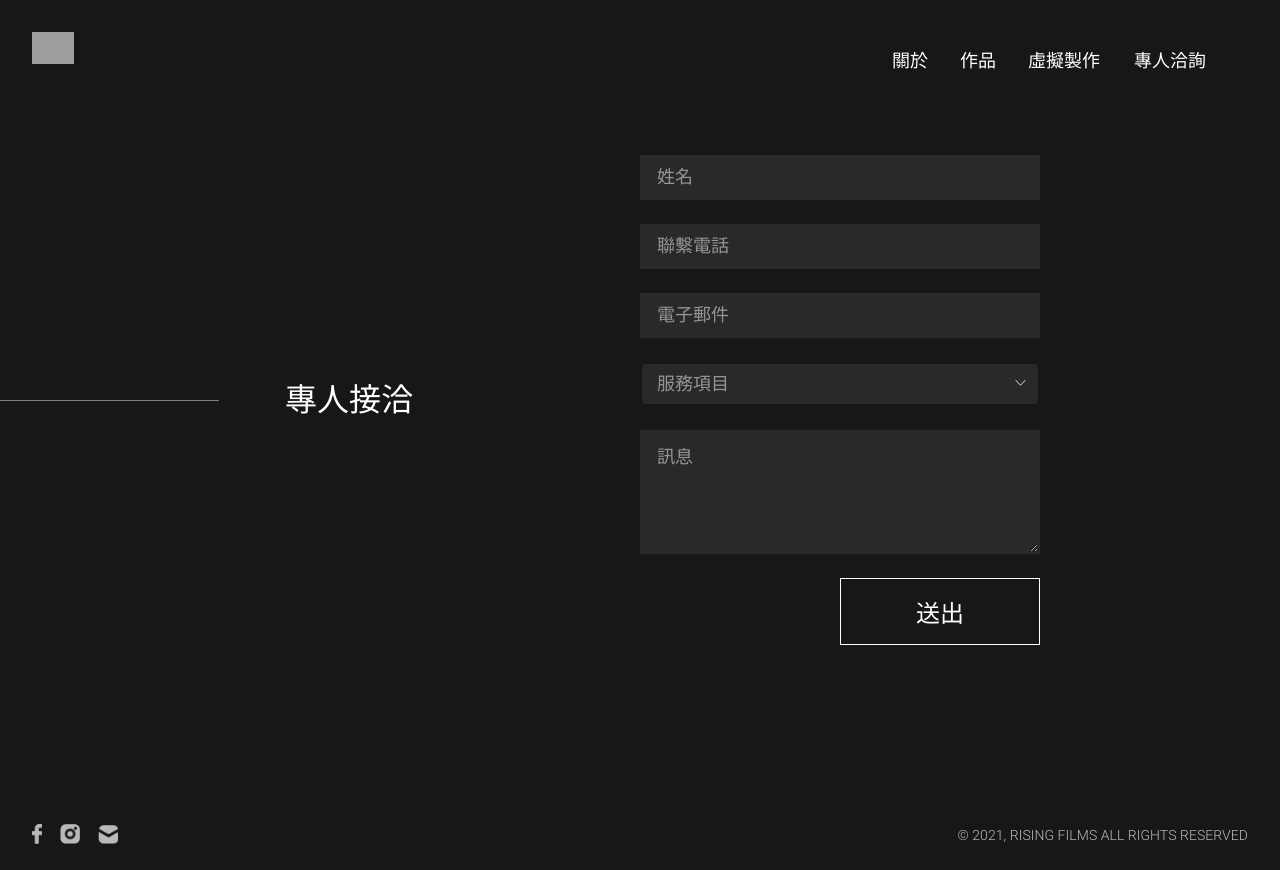
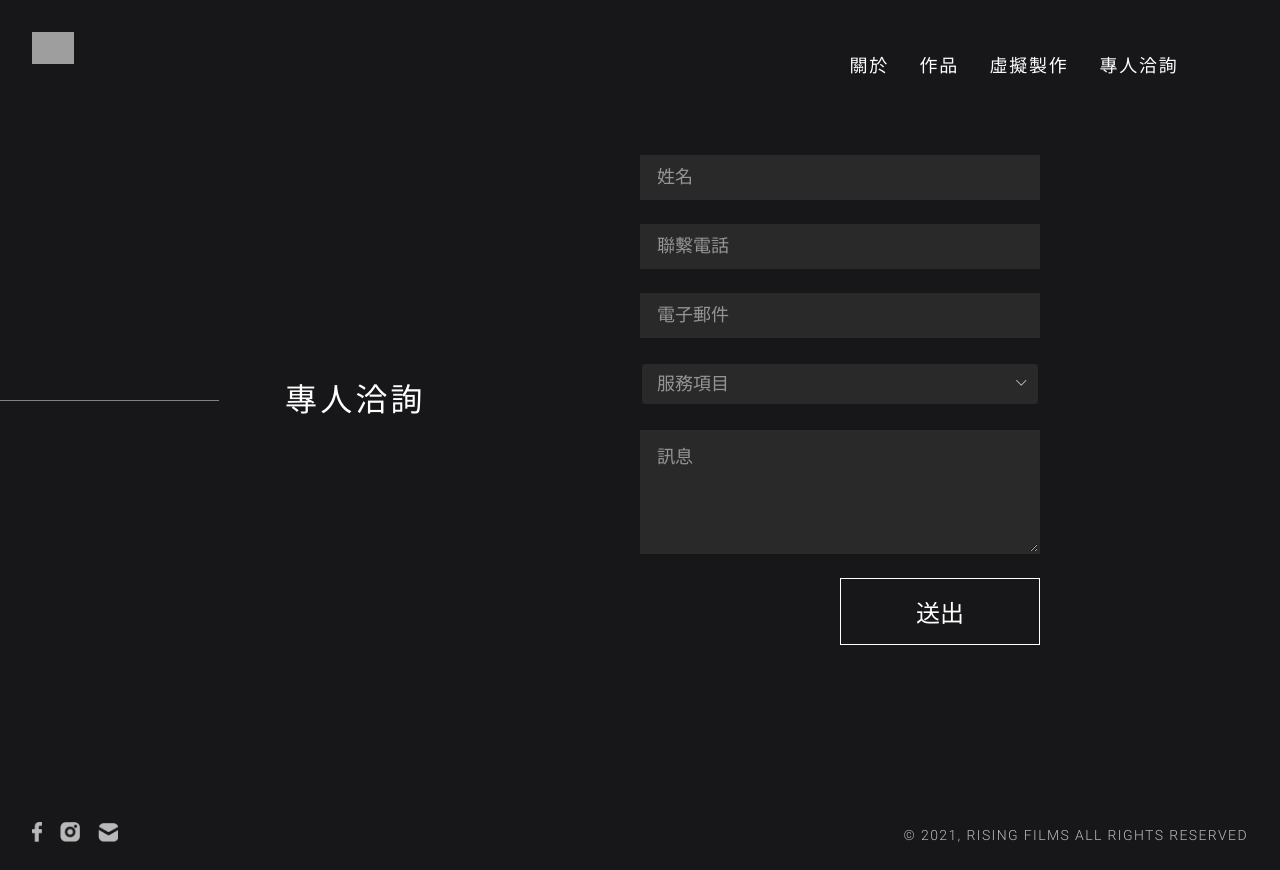
Before and after one commit to FrankYeah/risingFilmChDevelop, a Nuxt app: page /contact in a window 1280 px wide. Built offline with nearby package versions, Linux system fonts and the light colour scheme; grey boxes are pictures that could not be loaded; a web font is replaced by a local one.

Commit message:
fix second

```diff
--- a/components/bottom-bar.vue
+++ b/components/bottom-bar.vue
@@ -98,7 +98,6 @@ export default {
 
   &-copyright {
     width: 164px;
-    line-height: 1.2;
     text-align: right;
   }
 }
--- a/components/loading-cover.vue
+++ b/components/loading-cover.vue
@@ -59,6 +59,7 @@ export default {
     & div:first-child {
       font-size: 24px;
       font-weight: 900;
+      letter-spacing: 0.1em;
       opacity: 0;
     }
 
--- a/components/top-bar.vue
+++ b/components/top-bar.vue
@@ -323,20 +323,20 @@ export default {
     }
 
     &-href1 {
-      width: 38px;
+      width: 40px;
     }
 
     &-href2 {
       position: relative;
-      width: 38px;
+      width: 40px;
     }
 
     &-href4 {
-      width: 76px;
+      width: 80px;
     }
 
     &-href5 {
-      width: 76px;
+      width: 80px;
     }
 
     &-line {
@@ -387,7 +387,7 @@ export default {
     }
 
     &-language {
-      margin: 20px 0px 0px 30px;
+      margin: 20px 0px 0px 50px;
       padding: 0px 0px 8px;
     }
 
@@ -497,19 +497,19 @@ export default {
     }
 
     &-href1 {
-      width: 50px;
+      width: 54px;
     }
 
     &-href2 {
-      width: 50px;
+      width: 54px;
     }
 
     &-href4 {
-      width: 100px;
+      width: 108px;
     }
 
     &-href5 {
-      width: 100px;
+      width: 108px;
     }
 
     &-animate1 {
--- a/layouts/default.vue
+++ b/layouts/default.vue
@@ -71,7 +71,8 @@ time, mark, audio, video {
 	border: 0;
 	font-size: 100%;
 	font: inherit;
-  letter-spacing: 0.05px;
+  line-height: 1.5;
+  letter-spacing: 0.1em;
 	vertical-align: baseline;
   scroll-behavior: smooth;
 }
@@ -102,7 +103,6 @@ table {
 }
 
 body {
-  line-height: 1;
   margin: 0px;
   padding: 0px;
   font-family: 'NotoSansTC', 'Roboto', 'Noto Sans TC', 'Noto Sans SC' ,sans-serif;
--- a/pages/about.vue
+++ b/pages/about.vue
@@ -28,7 +28,7 @@
 
     <boxWidth>
       <div class="about-member-box">
-        <div>團隊成員</div>
+        <div>專業團隊</div>
         <div>集結業界開發/製作/行銷專家，打造一條龍產製商業模式</div>
       </div>
       <div class="about-intro">
@@ -128,7 +128,6 @@ export default {
 
 .about {
   padding-bottom: 60px;
-  line-height: 1.3;
 
   &-desktop {
     display: block;
@@ -153,6 +152,7 @@ export default {
     max-width: 1000px;
     width: 100%;
     margin-top: 57px;
+    padding: 0px 27px;
     text-align: center;
   }
 
@@ -171,14 +171,12 @@ export default {
   &-post-text1 {
     width: 70%;
     margin-top: 39px;
-    line-height: 1.5;
     font-size: 14px;
     opacity: 0.7;
   }
 
   &-post-text2 {
     margin-top: 20px;
-    line-height: 1.5;
     font-size: 14px;
     opacity: 0.7;
   }
@@ -190,13 +188,14 @@ export default {
   &-banner {
     max-width: 1000px;
     width: 100%;
+    padding: 0px 27px;
     margin-top: 80px;
     text-align: center;
   }
 
   &-member-box {
     display: flex;
-    align-items: flex-end;
+    align-items: center;
     margin-top: 112px;
 
     & div:first-child {
@@ -262,6 +261,7 @@ export default {
 
   &-partner {
     width: 195px;
+    height: 100%;
   }
 
   &-popup {
@@ -291,8 +291,7 @@ export default {
     }
 
     &-desc {
-      margin-top: 23px;
-      line-height: 1.5;
+      margin: 23px 34px 0px 0px;
       font-size: 14px;
       opacity: 0.5;
     }
@@ -334,6 +333,7 @@ export default {
 
   &-post {
     margin-top: 42px;
+    padding: 0px;
   }
 
   &-post-head1 {
@@ -358,6 +358,7 @@ export default {
 
   &-banner {
     margin-top: 48px;
+    padding: 0px;
   }
 
   &-member-box {
@@ -372,7 +373,6 @@ export default {
 
     & div:last-child {
       margin-top: 16px;
-      line-height: 1.3;
     }
   }
 
@@ -412,6 +412,7 @@ export default {
   &-partner {
     max-width: 180px;
     width: 45%;
+    height: 100%;
   }
 
   &-popup {
@@ -443,7 +444,8 @@ export default {
     }
 
     &-desc {
-      margin-top: 13px;
+
+      margin: 13px 0px 0px 0px;
     }
 
     &-awards {
--- a/pages/contact.vue
+++ b/pages/contact.vue
@@ -2,7 +2,7 @@
   <div class="contact">
     <div class="contact-row-inner">
       <div class="contact-line"></div>
-      <div class="contact-head">專人接洽</div>
+      <div class="contact-head">專人洽詢</div>
     </div>
     <form @submit.prevent="handleSubmit()"
       method="POST"
@@ -291,7 +291,6 @@ export default {
       margin-top: 8px;
       font-size: 14px;
       text-align: center;
-      line-height: 1.2;
       opacity: 0.5;
     }
 
--- a/pages/works.vue
+++ b/pages/works.vue
@@ -396,9 +396,6 @@ $line-height-abs: -60px;
 
       & div:last-child {
         width: 370px;
-        line-height: 1.2;
-        font-weight: 100;
-        opacity: 0.5;
       }
     }
 
@@ -533,7 +530,6 @@ $line-height-abs: -60px;
 
     &-desc {
       margin-top: 30px;
-      line-height: 1.5;
       font-size: 14px;
       opacity: 0.5;
     }
@@ -568,6 +564,7 @@ $line-height-abs: -60px;
 
     &-award {
       width: 120px;
+      height: 100%;
       margin: 0px 24px 10px 0px;
     }
   }
@@ -581,7 +578,6 @@ $line-height-abs: -60px;
     display: flex;
     justify-content: center;
     align-items: center;
-    line-height: 1.5;
     background-color: rgba(23, 23, 25, 0.8);
     z-index: 2;
 
@@ -802,6 +798,7 @@ $line-height-abs: -60px;
     &-award {
       max-width: 180px;
       width: 45%;
+      height: 100%;
       margin: 0px 0px 10px 0px;
     }
   }
```
